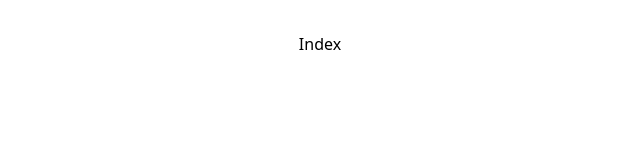
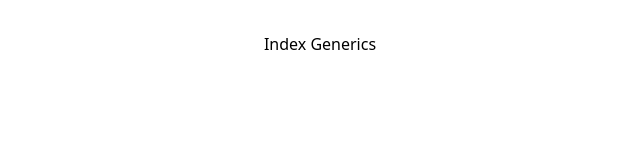
Before and after one commit to PlatenPrime/react-typescript-hub, a React (Vite) app: page / in a window 1280 px wide. Shown: the top 160 px of the page, without its empty margins (320-960 px from the left). Built offline with nearby package versions, Linux system fonts and the light colour scheme.

Commit message:
27.05.2024

```diff
--- a/src/App.tsx
+++ b/src/App.tsx
@@ -1,7 +1,7 @@
 import { } from 'react'
 
 import './App.css'
-import Index from './tutorials/DaveGray/Typescript/7.IndexSignatures/Index'
+import Index from './tutorials/DaveGray/Typescript/8.Generics/Index'
 
 
 
--- /dev/null
+++ b/src/tutorials/DaveGray/Typescript/8.Generics/Index.tsx
@@ -0,0 +1,56 @@
+import React from 'react'
+
+export default function Index() {
+
+
+
+const stringEcho = (arg: string): string => arg
+// const echo = <T>(arg: T): T => arg
+
+
+    const isObject = <T extends object>(arg: T): boolean => {
+        return typeof arg === 'object' && !Array.isArray(arg) && arg !== null
+        }
+
+
+
+
+        // const isTrue = <T >(arg: T, is: boolean) => {
+        //     if(Array.isArray(arg) && arg.length === 0) {
+        //         return {arg, is: false}
+        //     }
+        //     if (isObject(arg) && Object.keys(arg as keyof T).length === 0) {
+        //         return {arg, is: false}
+        //     }
+        //     return {arg, is: !!arg}
+        //     }
+
+
+
+
+
+
+
+
+
+
+
+
+
+
+
+
+
+
+
+
+
+
+
+
+
+
+    return (
+        <div>Index Generics</div>
+    )
+}
```
